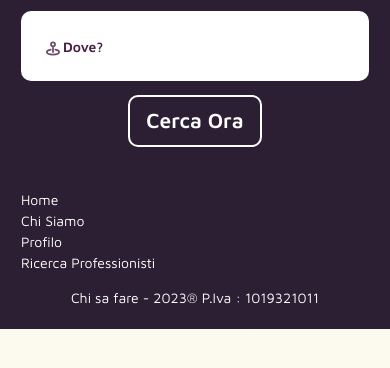
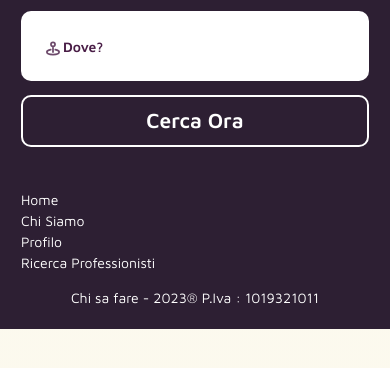
Before and after one commit to BitWeaver0830/ChiSaFare, a website: page public/index.html in a window 390 px wide. Shown: the part 428-796 px from the top of the page. Drawn offline with nearby package versions, Linux system fonts and the light colour scheme.

```diff
--- a/public/index.html
+++ b/public/index.html
@@ -79,10 +79,12 @@
                             <img src="./images/icon-position.svg" class="custom-icon" alt="">
                             <ul id="search-suggestions" class="border-0"></ul>
                         </div>
-                        <div class="d-flex justify-content-center d-lg-none">
-                            <button href="" type="submit" class="cta cta-borded">
-                                <h4>Cerca Ora</h4>
-                            </button>
+                        <div class="d-flex row">
+                            <div class="col-xs-12">
+                                <button href="" type="submit" class="cta cta-borded w-100">
+                                    <h4>Cerca Ora</h4>
+                                </button>
+                            </div>
                         </div>
                     </form>
                 </div>
--- a/public/styles/style.css
+++ b/public/styles/style.css
@@ -174,12 +174,20 @@
 	width: fit-content;
 	padding: 0.8rem 1.2rem;
 	border-radius: 10px;
+
+	@media (max-width: 576px) {
+		width: auto;
+	}
 }
 
 .cta-double>* {
 	width: fit-content;
 	padding: 0.8rem 2.5rem;
 	border-radius: 10px;
+
+	@media (max-width: 576px) {
+		width: auto;
+	}
 }
 
 .cta-purple>* {
```
